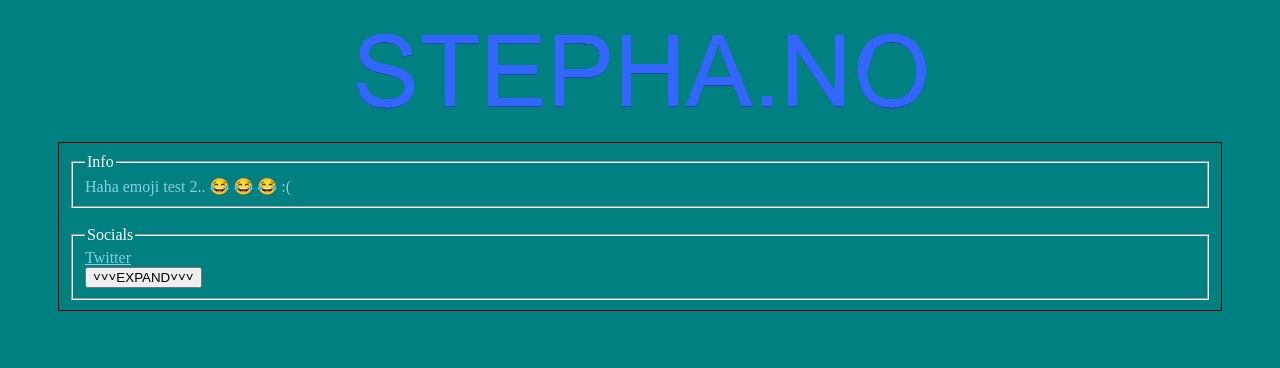
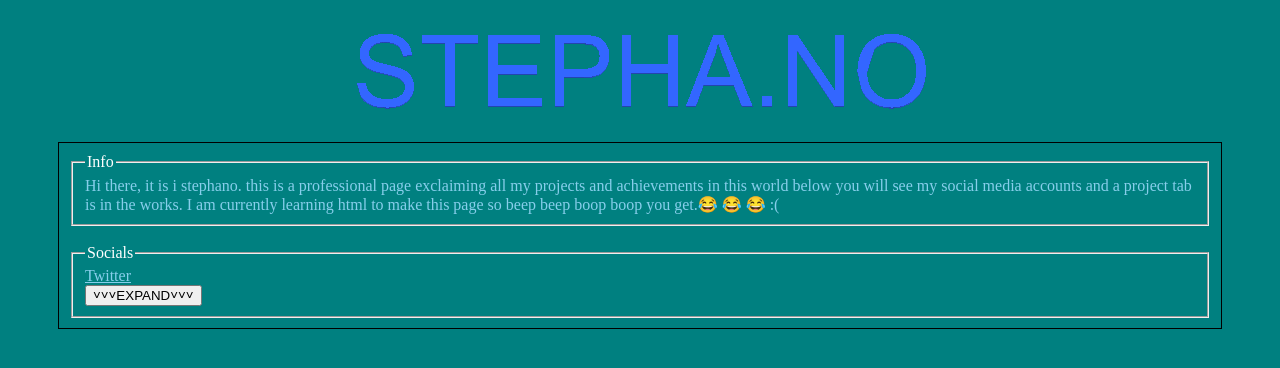
Before and after one commit to icubb/k, a plain HTML site: page index.html in a window 1280 px wide. Drawn offline with Linux system fonts and the light colour scheme.

Commit message:
Update index.html

```diff
--- a/index.html
+++ b/index.html
@@ -26,7 +26,9 @@
 
 		<fieldset>
 			<legend style="color:white"> Info </legend>
-			Haha emoji test 2.. &#128514; &#128514; &#128514; :( <br>
+			Hi there, it is i stephano. this is a professional page exclaiming all my projects and achievements in this world
+			below you will see my social media accounts and a project tab is in the works. I am currently learning html
+			to make this page so beep beep boop boop you get.&#128514; &#128514; &#128514; :( <br>
 
 		</fieldset>
 
```
